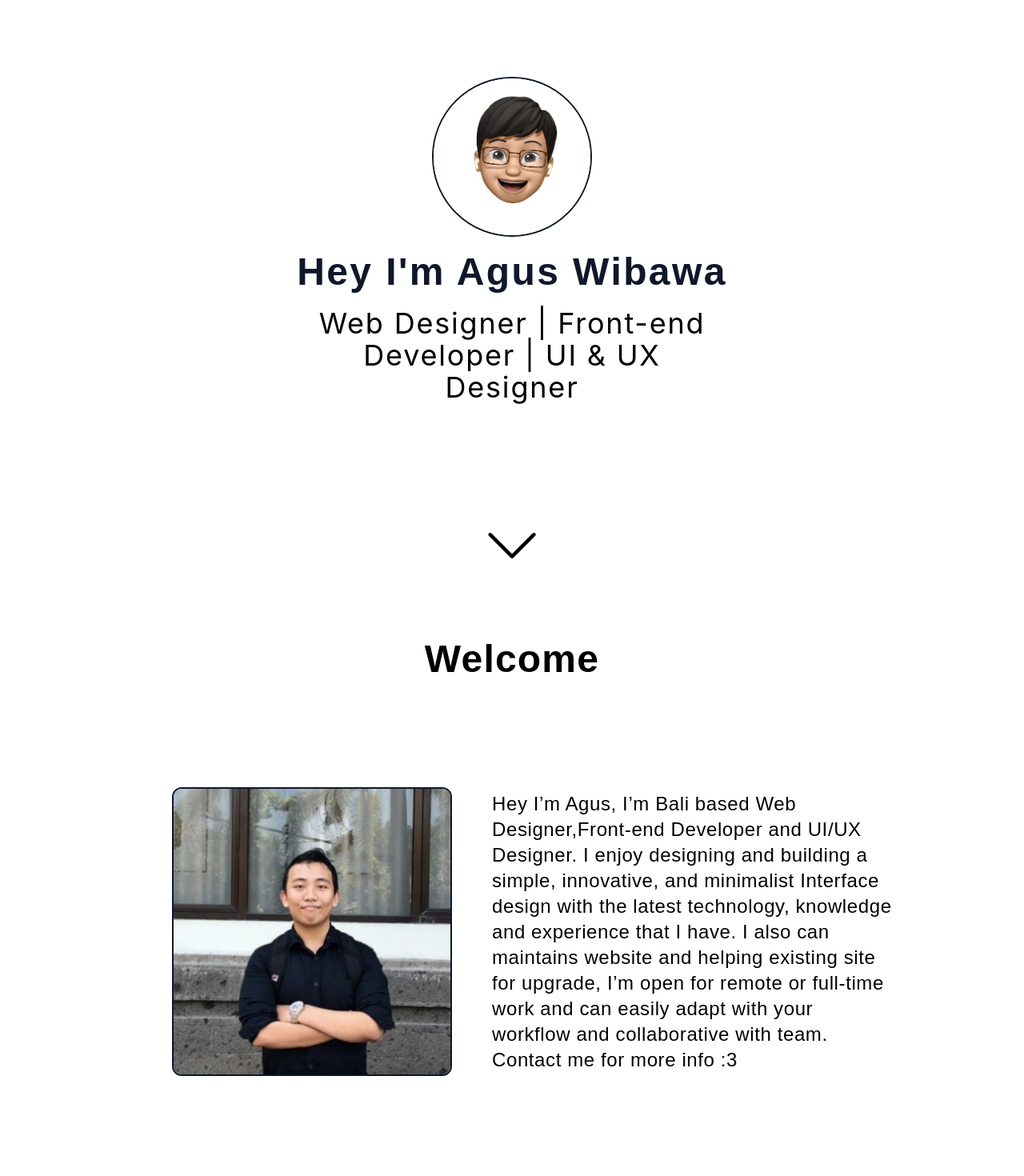
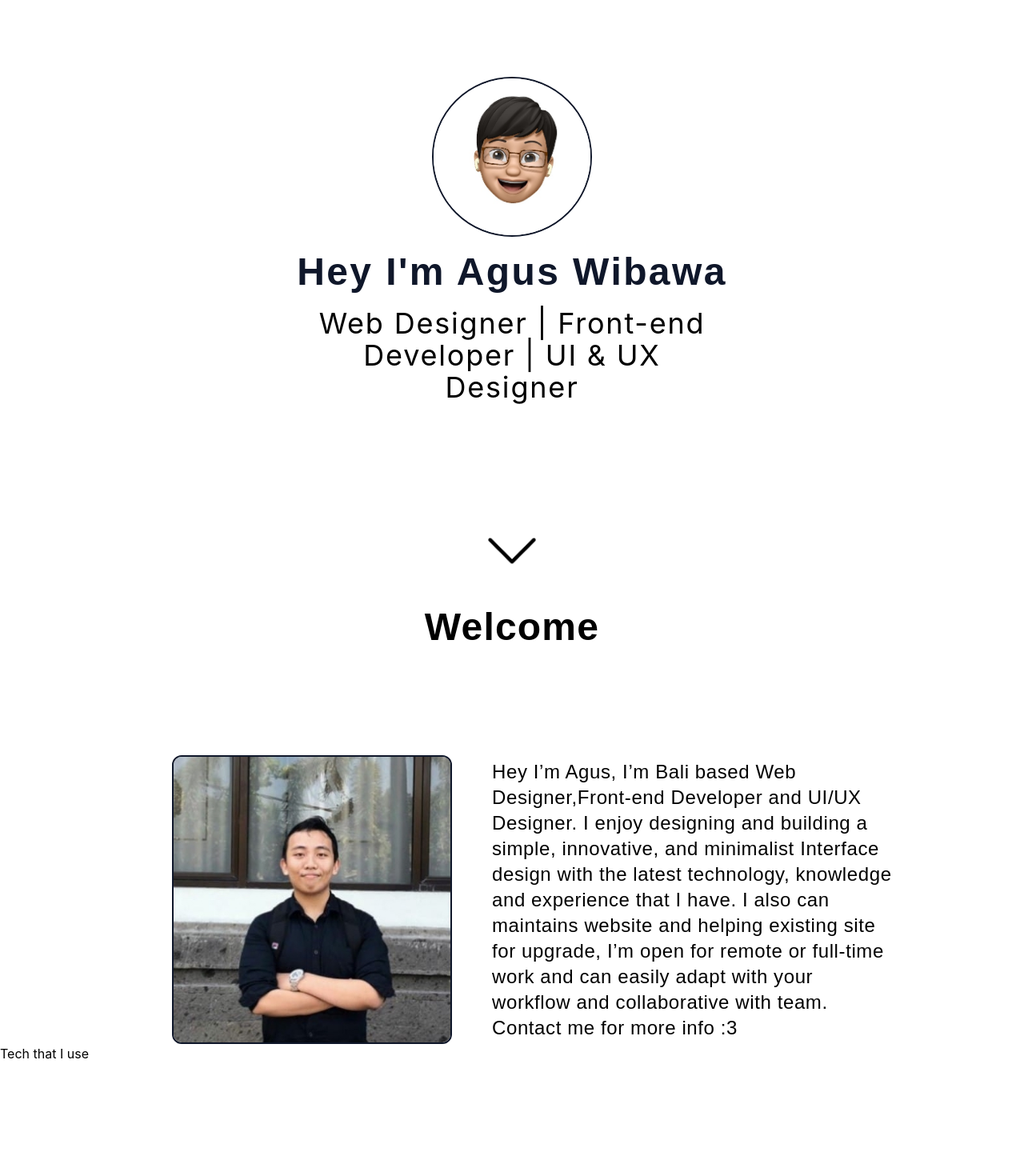
Before and after one commit to wibawasuyadnya/myapp, a React (Create React App) app: page / in a window 1280 px wide. Shown: the top 1470 px of the page at 80% size. After the commit the page ends 1329 px from the top, so only its background shows below. Built offline with nearby package versions, Linux system fonts and the light colour scheme.

Commit message:
screen height check

```diff
--- a/src/App.js
+++ b/src/App.js
@@ -17,13 +17,13 @@ function App() {
   return (
     <>
     <div className="container mx-auto">
-      <div data-aos="fade-up" data-aos-once="false" data-aos-ondurationchange="1000" className="min-h-screen" >
+      <div data-aos="fade-up" data-aos-once="false" data-aos-ondurationchange="1000" className="" >
        <Hero name={data.hero.name}></Hero>
       </div>
-      <div className='min-h-screen'>
+      <div className=''>
         <About desc={data.about.desc}></About>
       </div>
-      <div className='min-h-screen'>
+      <div className=''>
         <Tools title={data.tools.title}></Tools>
       </div>
     </div>
```
